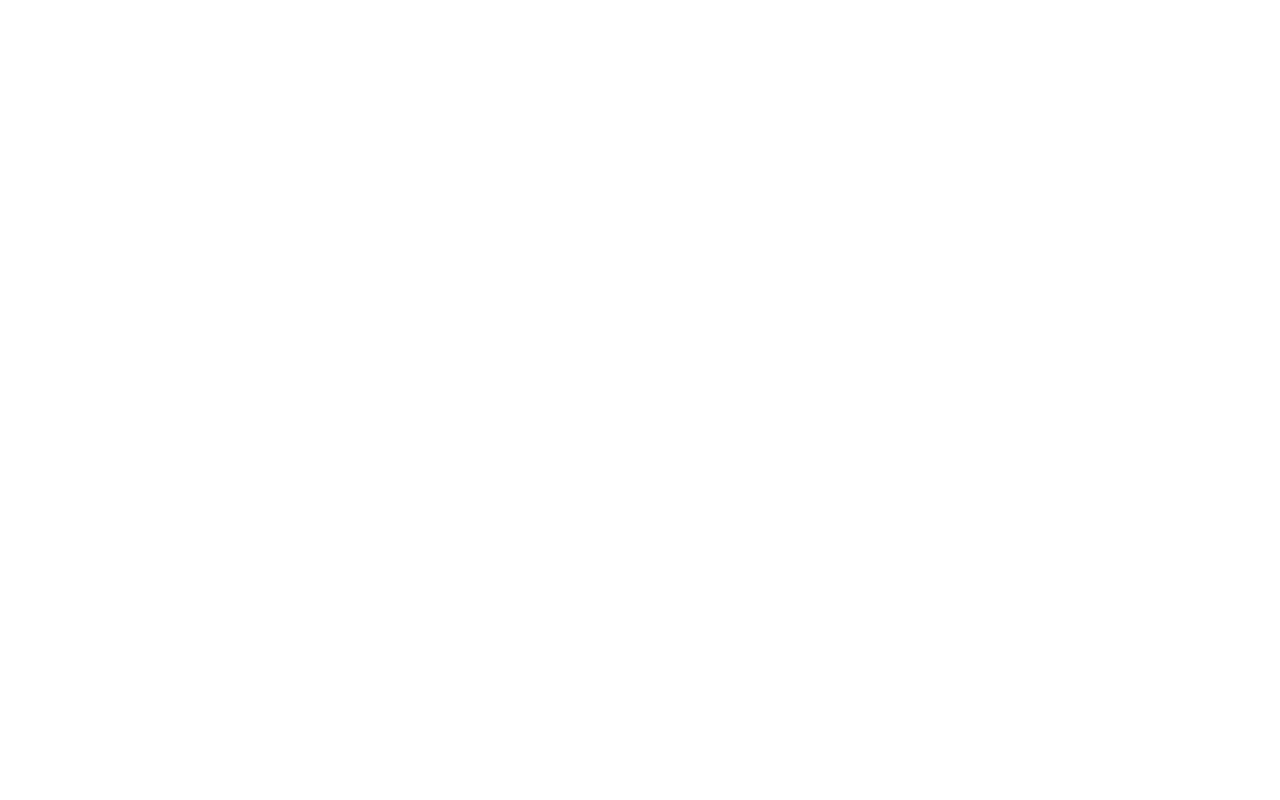
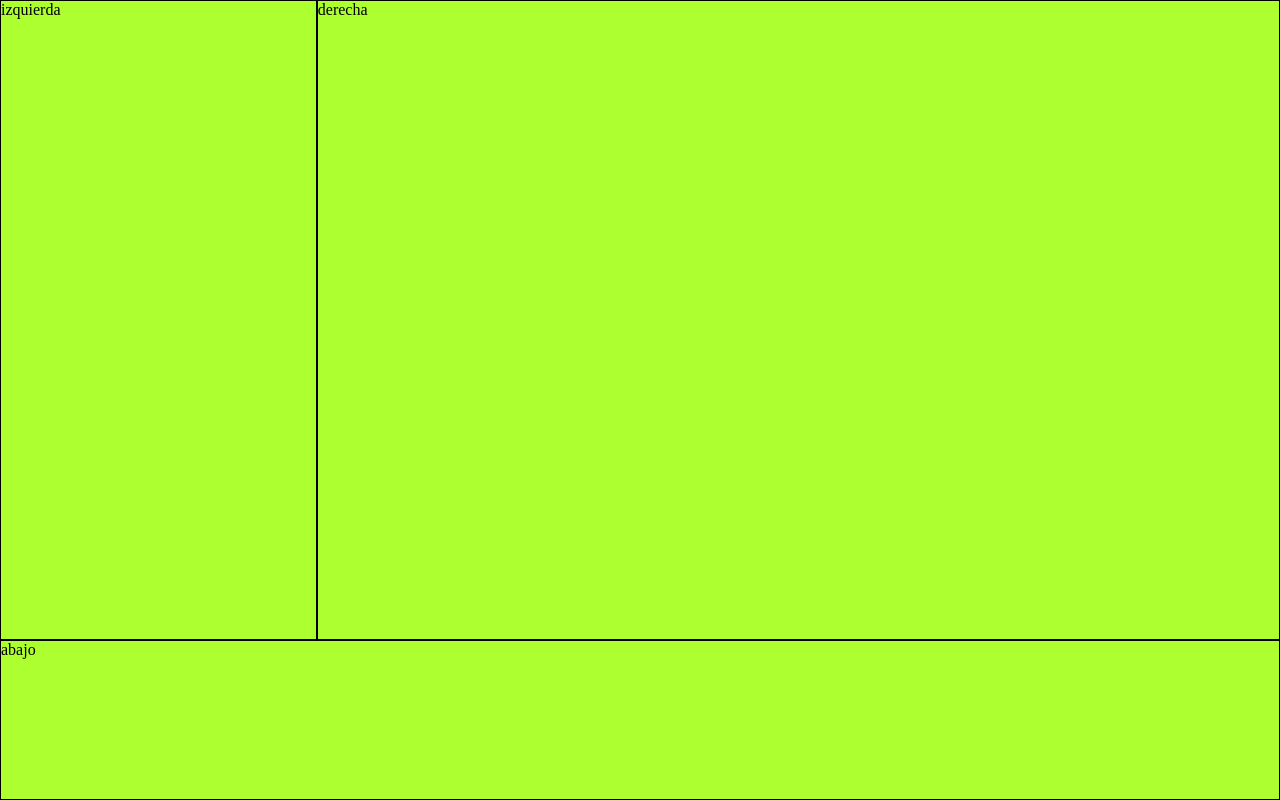
Before and after one commit to MariaTorres2/ENTREGABLE_1_P.WEB, a plain HTML site: page index.html in a window 1280 px wide. Drawn offline with Linux system fonts and the light colour scheme.

Commit message:
EstructuraV1

```diff
--- a/css/style.css
+++ b/css/style.css
@@ -0,0 +1,62 @@
+*{
+    margin: 0;
+    padding: 0;
+    box-sizing: border-box;
+}
+
+#border{
+    border: 1px solid black;
+}
+
+
+
+.contenedor{
+    height: 100vh;
+    width: 99vw;
+    display: grid;
+    grid-template-areas:
+    "article aside aside"
+    "article aside aside"
+    "article aside aside"
+    "footer footer footer";
+    grid-template-columns: 25% 50% 26%;
+    grid-template-rows: 30% 30% 20% 20% ;
+
+}
+
+@media (max-width:680px){
+    .contenedor{
+         width: 100vw;
+        background-color: brown;
+        grid-template-areas:
+        "article "
+        "aside"
+        "footer ";
+        grid-template-columns: 100%;
+        grid-template-rows: 40% 30% 30%;
+    }
+}
+
+@media (min-width: 680px){
+    body{
+        background-color: greenyellow;
+    }
+}
+
+@media (min-width: 1900px) {
+    body{
+        background-color: blueviolet;
+    }
+}
+
+
+
+article{
+    grid-area: article;
+}
+aside{
+    grid-area: aside;
+}
+footer{
+    grid-area: footer;
+}
--- a/index.html
+++ b/index.html
@@ -1,11 +1,34 @@
 <!DOCTYPE html>
 <html lang="en">
+
 <head>
     <meta charset="UTF-8">
     <meta name="viewport" content="width=device-width, initial-scale=1.0">
-    <title>Document</title>
+    <link rel="Stylesheet" href="./css/style.css">
+    <title>Maria Torres</title>
 </head>
+
 <body>
 
+    <div class="contenedor">
+        <article id="border">
+            <section class="contenedorBase"> izquierda </section>
+        </article>
+
+        <aside id="border">
+            <section class="contenedorBase">derecha</section>
+        </aside>
+
+        <footer  id="border">
+            <section class="contenedorBase">abajo</section>
+        </footer>
+
+    </div>
+
+
+
+
+
 </body>
+
 </html>
```
